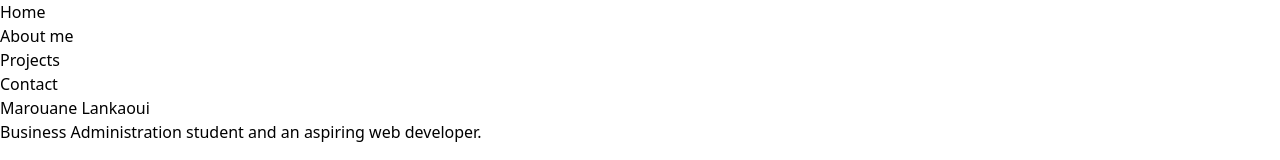
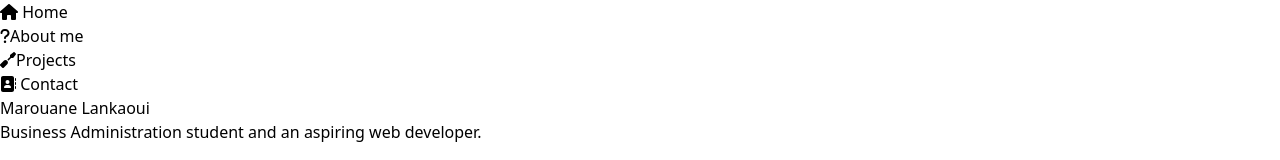
Before and after one commit to MLankaoui/DazaBlog, a React (Vite) app: page / in a window 1280 px wide. Shown: the top 160 px of the page. Built offline with nearby package versions, Linux system fonts and the light colour scheme.

Commit message:
add fontawesome to the header menu.

```diff
--- a/package.json
+++ b/package.json
@@ -10,6 +10,11 @@
     "preview": "vite preview"
   },
   "dependencies": {
+    "@fortawesome/fontawesome-svg-core": "^6.7.1",
+    "@fortawesome/free-regular-svg-icons": "^6.7.1",
+    "@fortawesome/free-solid-svg-icons": "^6.7.1",
+    "@fortawesome/react-fontawesome": "^0.2.2",
+    "antd": "^5.22.2",
     "motion": "^11.12.0",
     "react": "^18.3.1",
     "react-dom": "^18.3.1"
--- a/src/components/Header.jsx
+++ b/src/components/Header.jsx
@@ -1,10 +1,16 @@
+import { FontAwesomeIcon } from "@fortawesome/react-fontawesome";
+import { faHouse } from "@fortawesome/free-solid-svg-icons";
+import { faQuestion } from "@fortawesome/free-solid-svg-icons";
+import { faScrewdriver } from "@fortawesome/free-solid-svg-icons";
+import { faAddressBook } from "@fortawesome/free-solid-svg-icons";
+
 const Header = () => {
     return <>
         <ul className="flex justify-around flex-wrap p-5 bg-slate-800 text-lime-900 font-bold">
-            <li>Home</li>
-            <li>About me</li>
-            <li>Projects</li>
-            <li>Contact</li>
+            <li> <FontAwesomeIcon icon={faHouse} className="mr-2"/> Home</li>
+            <li> <FontAwesomeIcon icon={faQuestion} className="mr-2"/>About me</li>
+            <li> <FontAwesomeIcon icon={faScrewdriver} className="mr-2"/>Projects</li>
+            <li> <FontAwesomeIcon icon={faAddressBook} className="mr-2"/> Contact</li>
         </ul>
     </>
 }
```
Also changed, not shown: 1 other file (tests, documents, lock files or other folders).
